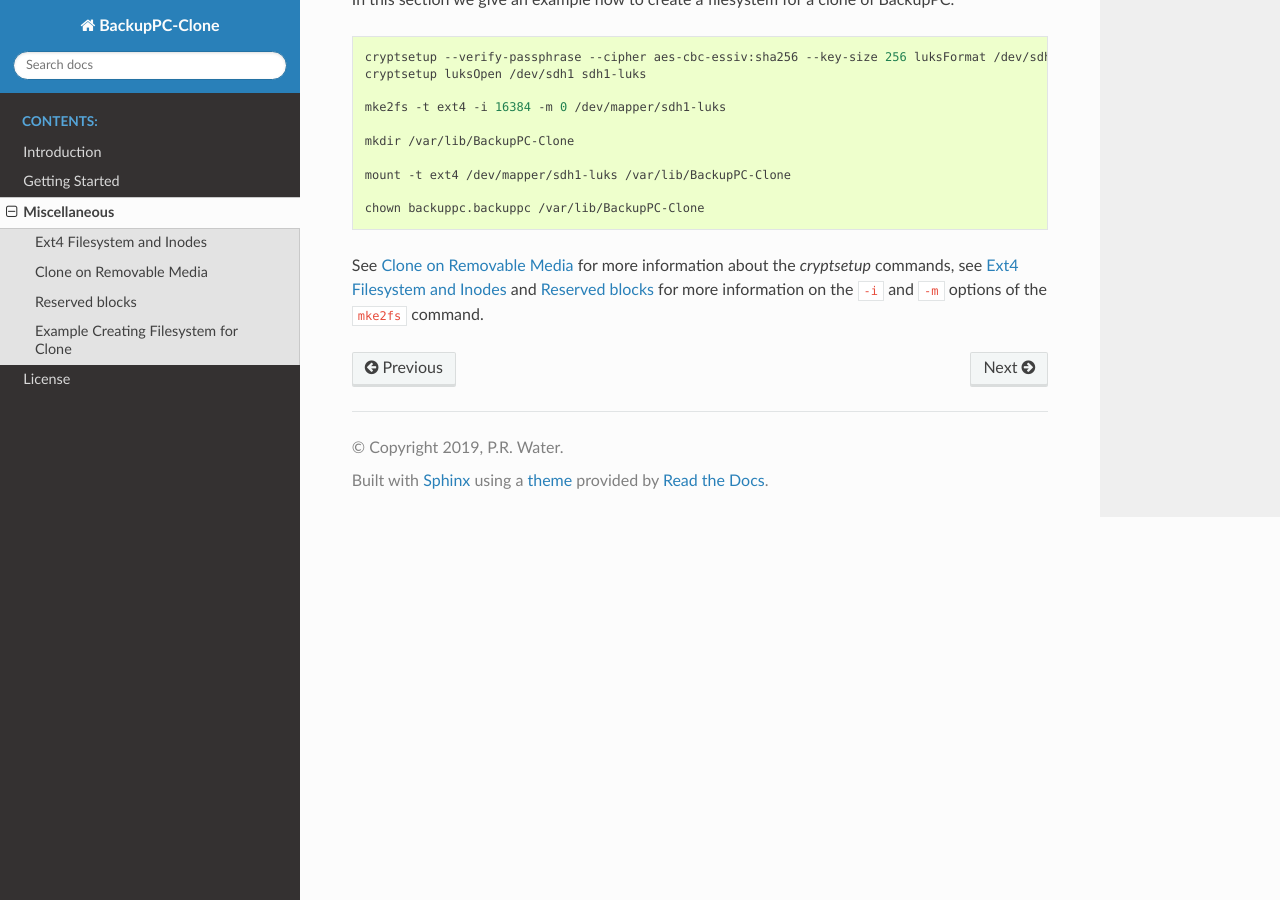
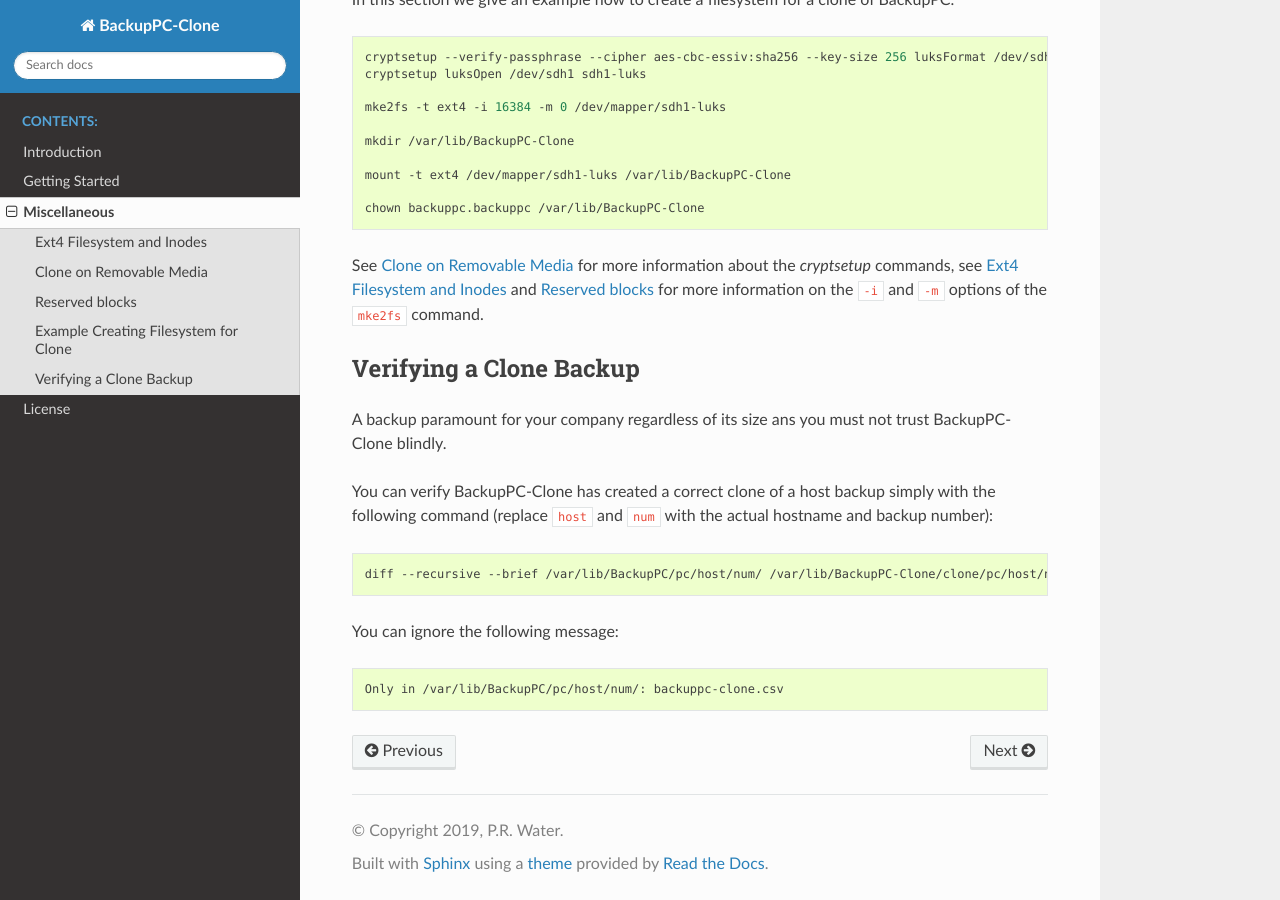
Before and after one commit to SetBased/BackupPC-Clone, a Sphinx documentation site: the page built from docs/miscellaneous.rst, in a window 1280 px wide and 900 px high, scrolled down 1168 px. Built offline with Sphinx 7.4.7 and the Read the Docs theme 2.0.0, drawn with Linux system fonts in a browser that asks for light colours.

Commit message:
Added section 'Verifying a Clone Backup'.

```diff
--- a/docs/miscellaneous.rst
+++ b/docs/miscellaneous.rst
@@ -70,3 +70,21 @@
 
 See :ref:`cryptsetup` for more information about the `cryptsetup` commands, see :ref:`ext4-inodes` and
 :ref:`reserved-blocks` for more information on the ``-i`` and ``-m`` options of the ``mke2fs`` command.
+
+Verifying a Clone Backup
+------------------------
+
+A backup paramount for your company regardless of its size ans you must not trust BackupPC-Clone blindly.
+
+You can verify BackupPC-Clone has created a correct clone of a host backup simply with the following command (replace
+``host`` and ``num`` with the actual hostname and backup number):
+
+.. code-block:: sh
+
+  diff --recursive --brief /var/lib/BackupPC/pc/host/num/ /var/lib/BackupPC-Clone/clone/pc/host/num/
+
+You can ignore the following message:
+
+.. code-block:: text
+
+  Only in /var/lib/BackupPC/pc/host/num/: backuppc-clone.csv
```
